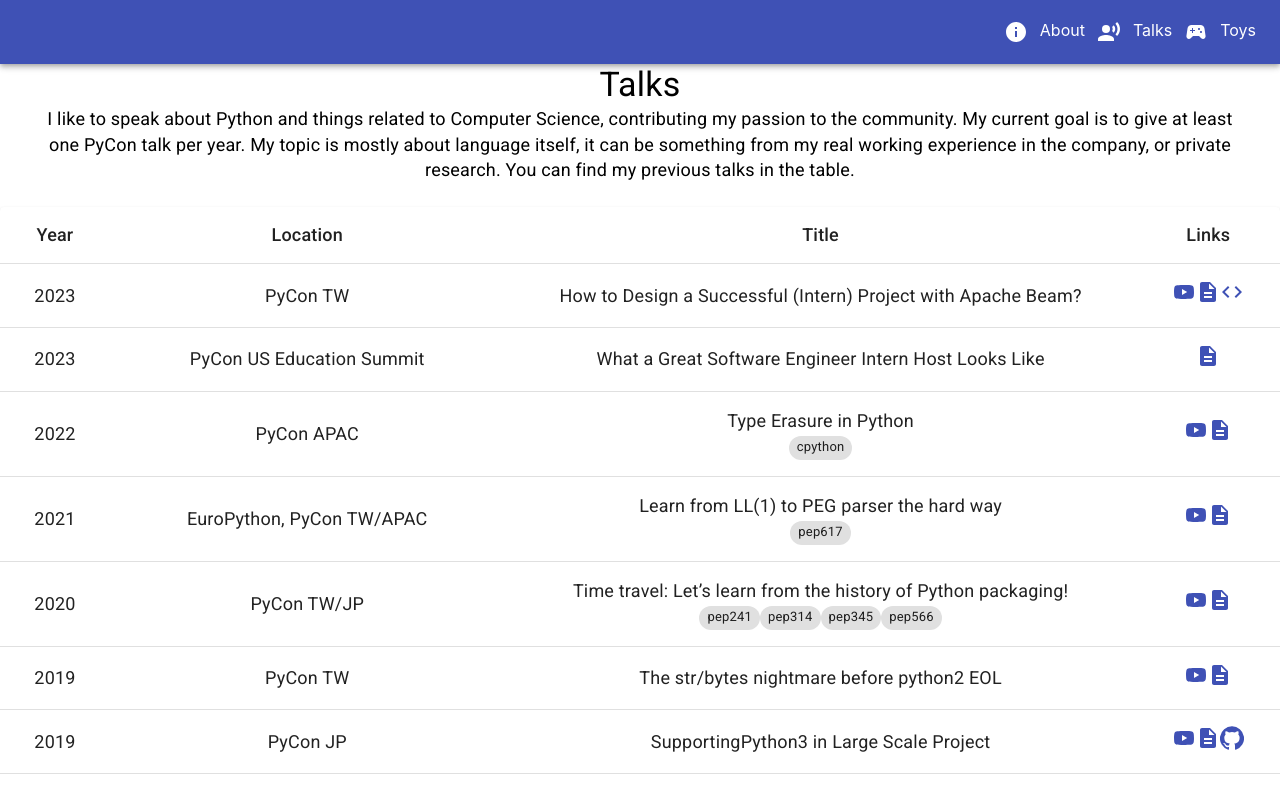
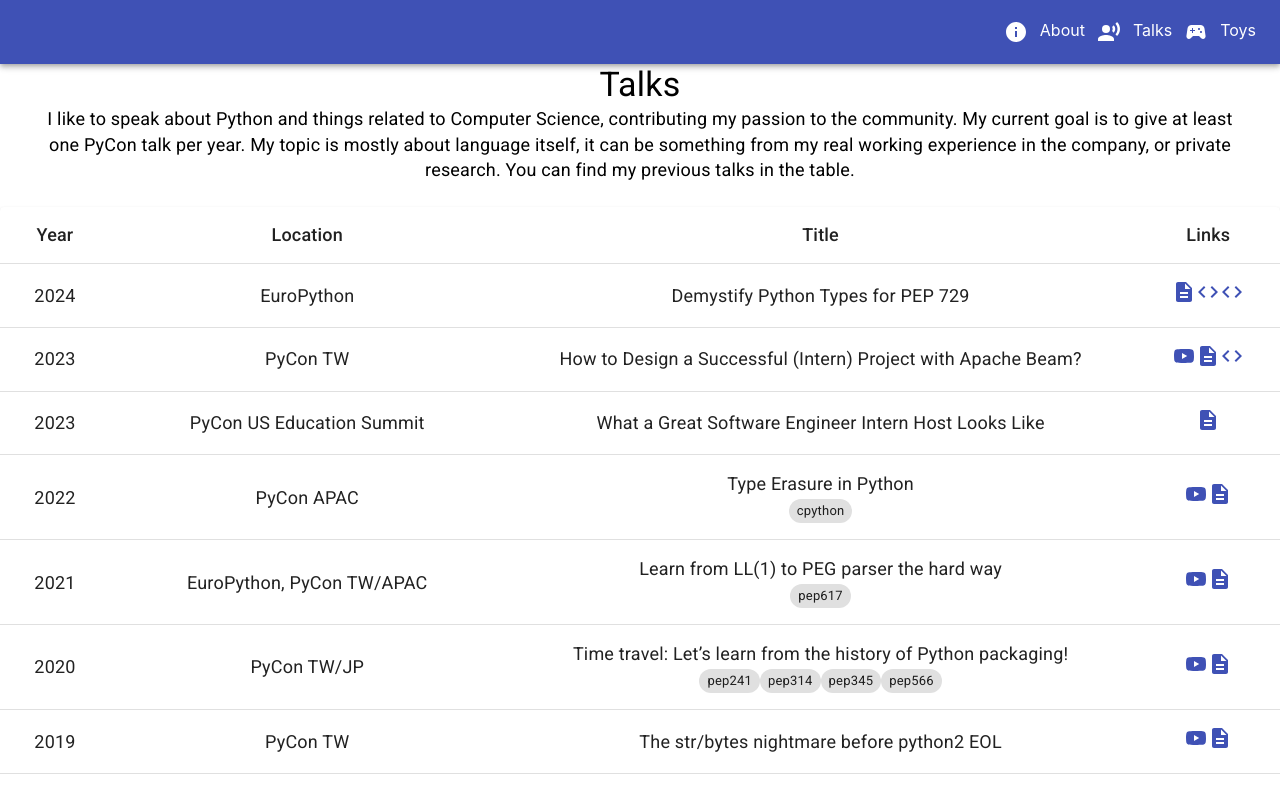
Before and after one commit to note35/about, a React (Create React App) app: page /about/talks in a window 1280 px wide. Shown: the top 788 px of the page. Built offline with nearby package versions, Linux system fonts and the light colour scheme.

Commit message:
Add type systems slide to TalkItems and ToyItems + Update NCTU to NYCU in AboutItems.tsx.

```diff
--- a/src/AboutItems.tsx
+++ b/src/AboutItems.tsx
@@ -30,7 +30,7 @@
 export const AboutItems = [
   {
     "name": "Brief Bio",
-    "description": "Thanks for your interest! I’m Kir (a kind of cocktail🍸), a Software Engineer at [Google Japan](https://en.wikipedia.org/wiki/Google). I've worked for [A9 (Amazon Search)](https://en.wikipedia.org/wiki/A9.com), [IBM Security](https://en.wikipedia.org/wiki/IBM), and interned for [Marvell](https://en.wikipedia.org/wiki/Marvell_Technology_Group). Outside of work, I have been a part of the [PyCon Taiwan](https://tw.pycon.org/) organization since 2017 and focusing on both reviewing agenda and giving talks. I have a master’s degree in Computer Science from [NCTU](https://www.nctu.edu.tw/) (merged to NYCU)."
+    "description": "Thanks for your interest! I’m Kir (a kind of cocktail🍸), a Software Engineer at [Google Japan](https://en.wikipedia.org/wiki/Google). I've worked for [A9 (Amazon Search)](https://en.wikipedia.org/wiki/A9.com), [IBM Security](https://en.wikipedia.org/wiki/IBM), and interned for [Marvell](https://en.wikipedia.org/wiki/Marvell_Technology_Group). Outside of work, I have been a part of the [PyCon Taiwan](https://tw.pycon.org/) organization since 2017 and focusing on both reviewing agenda and giving talks. I have a master’s degree in Computer Science from [NYCU](https://www.nycu.edu.tw/)."
   }, {
     "name": "Career Focuses",
     "description": "Python, JavaScript, C++, Build System, and Software Development Life Cycle, Web Application."
--- a/src/TalkItems.tsx
+++ b/src/TalkItems.tsx
@@ -2,6 +2,20 @@
 
 export const TalkItems: Array<RowType> = [
   {
+    "year": "2024",
+    "reason": "EuroPython",
+    "title": "Demystify Python Types for PEP 729",
+    "links": [{
+      "source": "SlideShare",
+      "url": "https://github.com/note35/about/blob/dev/public/slides/2024-type_systems.pdf"
+    }, {
+      "source": "Code",
+      "url": "https://colab.research.google.com/drive/1FVOSKpmbcEtye73u3I751AixmdtwMrQ2"
+    }, {
+      "source": "Code",
+      "url": "https://colab.research.google.com/drive/1CeAyqWqADtrW6ASiDmigUpGwhK0F1Ul2"
+    }]
+  }, {
     "year": "2023",
     "reason": "PyCon TW",
     "title": "How to Design a Successful (Intern) Project with Apache Beam?",
--- a/src/ToyItems.tsx
+++ b/src/ToyItems.tsx
@@ -2,6 +2,17 @@
 
 export const ToyItems: Array<RowType> = [
   {
+    "year": "2024",
+    "reason": "🤓 PEP 729",
+    "title": "Python type systems comparison + A mini type checker",
+    "links": [{
+      "source": "Github",
+      "url": "https://github.com/note35/TypeSystem-Learning"
+    }],
+    "tags": [
+      "python", "cpython", "pep729",
+    ]
+  }, {
     "year": "2022",
     "reason": "🤓 CPython",
     "title": "Type Erasure",
```
